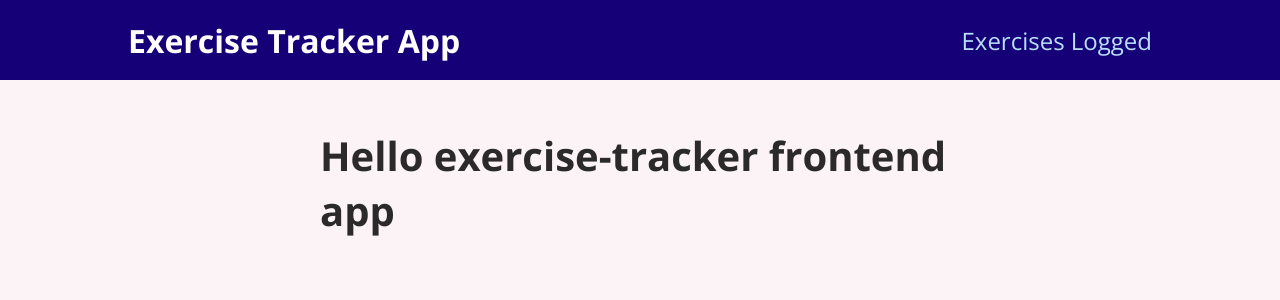
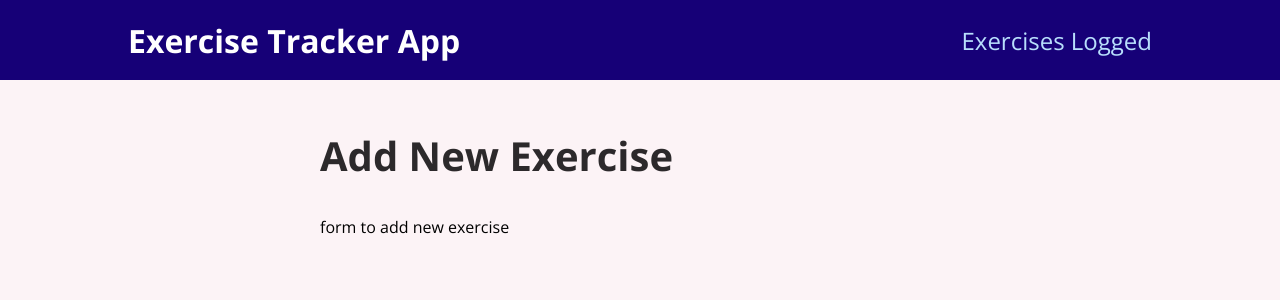
Before and after one commit to kaiorosa1/exercise-tracker-frontend, a React (Create React App) app: page / in a window 1280 px wide. Shown: the top 300 px of the page. Built offline with nearby package versions, Linux system fonts and the light colour scheme.

Commit message:
add New Exercise Page + new exercise form

```diff
--- a/src/App.js
+++ b/src/App.js
@@ -1,12 +1,13 @@
 import { Route, Switch } from "react-router-dom";
 import Layout from "./components/layout/Layout";
+import NewExercisePage from "./pages/NewExercise";
 
 function App() {
   return (
     <Layout>
       <Switch>
         <Route path='/' exact>
-          <h1>Hello exercise-tracker frontend app</h1>
+          <NewExercisePage />
         </Route>
       </Switch>
     </Layout>
--- /dev/null
+++ b/src/components/exercises/NewExerciseForm.js
@@ -0,0 +1,10 @@
+function NewExerciseForm() {
+    return (
+        <section>
+            form to add new exercise
+        </section>
+    );
+}
+
+
+export default NewExerciseForm;
--- /dev/null
+++ b/src/pages/NewExercise.js
@@ -0,0 +1,12 @@
+import NewExerciseForm from "../components/exercises/NewExerciseForm";
+
+function NewExercisePage() {
+    return (
+        <section>
+            <h1>Add New Exercise</h1>
+            <NewExerciseForm />
+        </section>
+    );
+}
+
+export default NewExercisePage;
```
Also changed, not shown: src/components/layout/MainNavigation.js (line endings or trailing spaces).
